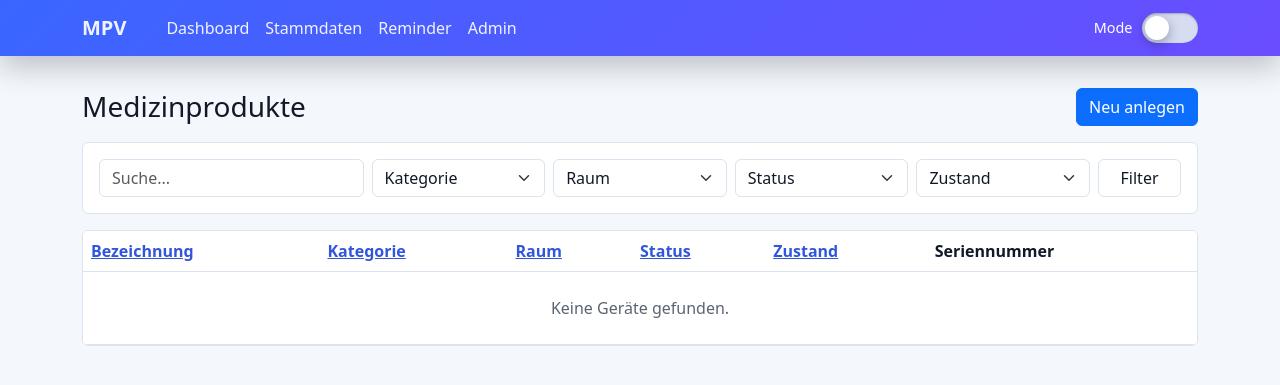
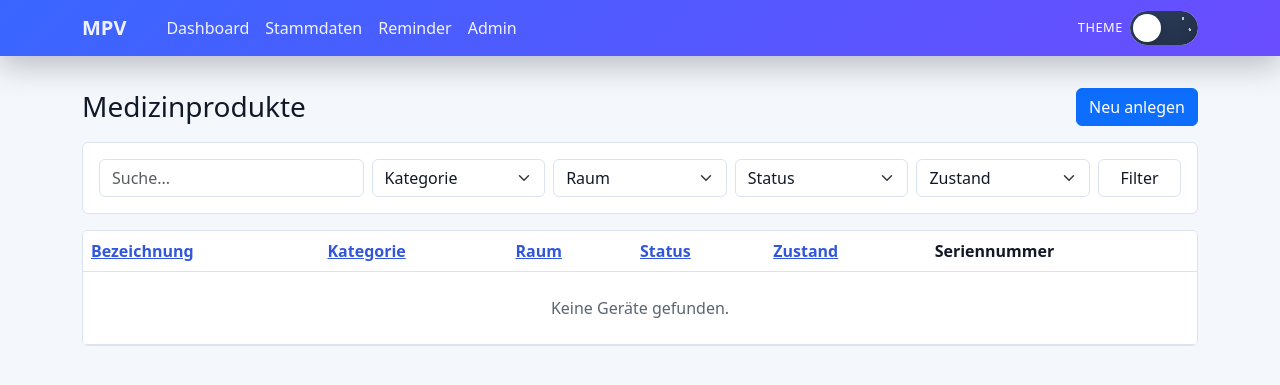
Before and after one commit to fjhzi/MPV, a Django app: page / in a window 1280 px wide. Shown: the top 385 px of the page. Run offline with Django 5.2, Linux system fonts and the light colour scheme; data that the repository does not hold is empty.

Commit message:
feat(ui): redesign dark mode toggle button

```diff
--- a/templates/base.html
+++ b/templates/base.html
@@ -18,8 +18,9 @@
       --mpv-muted: #5b6472;
       --row-overdue: #f8d7da;
       --row-warning: #fff3cd;
-      --toggle-track: #d6ddf0;
-      --toggle-knob: #ffffff;
+      --toggle-track: #d7deee;
+      --toggle-thumb: #ffffff;
+      --toggle-crater: #d2d9ea;
     }
 
     html[data-theme="dark"] {
@@ -34,8 +35,9 @@
       --mpv-muted: #afbdd6;
       --row-overdue: rgba(248, 88, 112, 0.25);
       --row-warning: rgba(255, 201, 87, 0.22);
-      --toggle-track: #3a4d70;
-      --toggle-knob: #f9f3c4;
+      --toggle-track: #2b3952;
+      --toggle-thumb: #f5f7ff;
+      --toggle-crater: #dbe4ff;
     }
 
     body {
@@ -66,9 +68,11 @@
     .theme-toggle {
       display: inline-flex;
       align-items: center;
-      gap: 0.6rem;
+      gap: 0.45rem;
       color: #fff;
-      font-size: 0.9rem;
+      font-size: 0.8rem;
+      letter-spacing: 0.04em;
+      text-transform: uppercase;
       user-select: none;
     }
 
@@ -78,44 +82,94 @@
 
     .theme-toggle .track {
       position: relative;
-      width: 56px;
-      height: 30px;
+      width: 68px;
+      height: 34px;
       border-radius: 999px;
       background: var(--toggle-track);
       transition: background-color 0.25s ease;
       box-shadow: inset 0 1px 2px rgba(0, 0, 0, 0.25);
       cursor: pointer;
+      overflow: hidden;
+    }
+
+    .theme-toggle .track::before,
+    .theme-toggle .track::after {
+      content: "";
+      position: absolute;
+      inset: 0;
+      border-radius: inherit;
+      pointer-events: none;
+      transition: opacity 0.28s ease;
     }
 
     .theme-toggle .track::before {
-      content: "☀️";
-      position: absolute;
-      top: 4px;
-      left: 6px;
-      font-size: 14px;
-      opacity: 0.85;
+      opacity: 1;
+      background:
+        radial-gradient(circle at 18% 26%, rgba(255, 255, 255, 0.95) 0 1.5px, transparent 1.6px),
+        radial-gradient(circle at 30% 72%, rgba(255, 255, 255, 0.8) 0 1.5px, transparent 1.6px),
+        radial-gradient(circle at 78% 22%, rgba(255, 255, 255, 0.7) 0 1.2px, transparent 1.3px),
+        radial-gradient(circle at 88% 55%, rgba(255, 255, 255, 0.7) 0 1.3px, transparent 1.4px),
+        linear-gradient(135deg, #2f4262, #212e44);
+    }
+
+    .theme-toggle .track::after {
+      opacity: 0;
+      background:
+        radial-gradient(circle at 72% 25%, rgba(255, 255, 255, 0.45) 0 10px, transparent 10.5px),
+        linear-gradient(135deg, #8eb8ff, #6f90ff 50%, #5773e0 100%);
     }
 
     .theme-toggle .knob {
       position: absolute;
       top: 3px;
       left: 3px;
-      width: 24px;
-      height: 24px;
+      width: 28px;
+      height: 28px;
       border-radius: 50%;
-      background: var(--toggle-knob);
+      background: var(--toggle-thumb);
       transition: transform 0.28s cubic-bezier(.34, 1.56, .64, 1), background-color 0.25s ease;
       box-shadow: 0 4px 12px rgba(15, 23, 36, 0.35);
     }
 
+    .theme-toggle .knob::before,
+    .theme-toggle .knob::after {
+      content: "";
+      position: absolute;
+      border-radius: 50%;
+      background: var(--toggle-crater);
+      opacity: 0;
+      transition: opacity 0.2s ease;
+    }
+
+    .theme-toggle .knob::before {
+      width: 8px;
+      height: 8px;
+      top: 7px;
+      left: 6px;
+    }
+
+    .theme-toggle .knob::after {
+      width: 5px;
+      height: 5px;
+      top: 15px;
+      left: 15px;
+    }
+
     .theme-toggle input:checked + .track .knob {
-      transform: translateX(26px);
+      transform: translateX(34px);
     }
 
     .theme-toggle input:checked + .track::before {
-      content: "🌙";
-      left: auto;
-      right: 7px;
+      opacity: 0;
+    }
+
+    .theme-toggle input:checked + .track::after {
+      opacity: 1;
+    }
+
+    .theme-toggle input:checked + .track .knob::before,
+    .theme-toggle input:checked + .track .knob::after {
+      opacity: 1;
     }
 
     .card,
@@ -169,7 +223,7 @@
     </div>
 
     <label class="theme-toggle mb-0" for="theme-switch">
-      <span>Mode</span>
+      <span>Theme</span>
       <input type="checkbox" id="theme-switch" aria-label="Dark Mode umschalten">
       <span class="track"><span class="knob"></span></span>
     </label>
```
